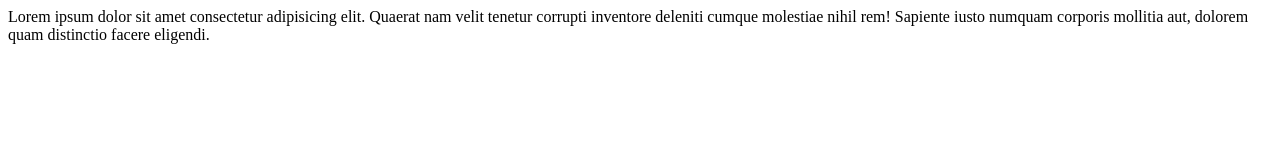
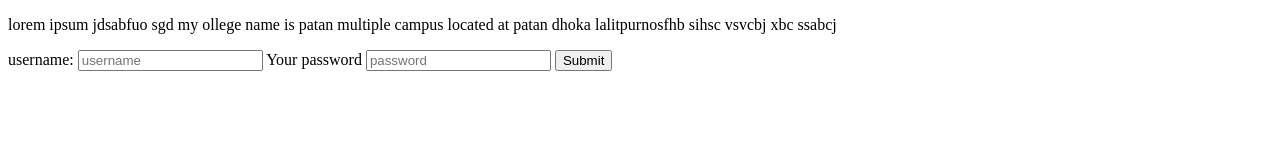
Before and after one commit to bishwas-10/assignment-repo, a plain HTML site: page index.html in a window 1280 px wide. Drawn offline with Linux system fonts and the light colour scheme.

Commit message:
Update index.html
added form to index.html

```diff
--- a/index.html
+++ b/index.html
@@ -6,8 +6,20 @@
     <title>github practice</title>
 </head>
 <body>
-   <div>
-    Lorem ipsum dolor sit amet consectetur adipisicing elit. Quaerat nam velit tenetur corrupti inventore deleniti cumque molestiae nihil rem! Sapiente iusto numquam corporis mollitia aut, dolorem quam distinctio facere eligendi.
+   <div><p>
+     lorem ipsum jdsabfuo sgd my ollege name is patan multiple campus located at patan dhoka lalitpurnosfhb sihsc vsvcbj xbc
+
+    ssabcj
+
+   </p>
+   <form>
+    <label for="username">username:</label>
+    <input type="text" placeholder="username">
+    <label for="password">Your password</label>
+    <input type="password" placeholder="password">
+    <button type="submit"> Submit</button>
+   </form>
+
    </div>
 </body>
 </html>
```
